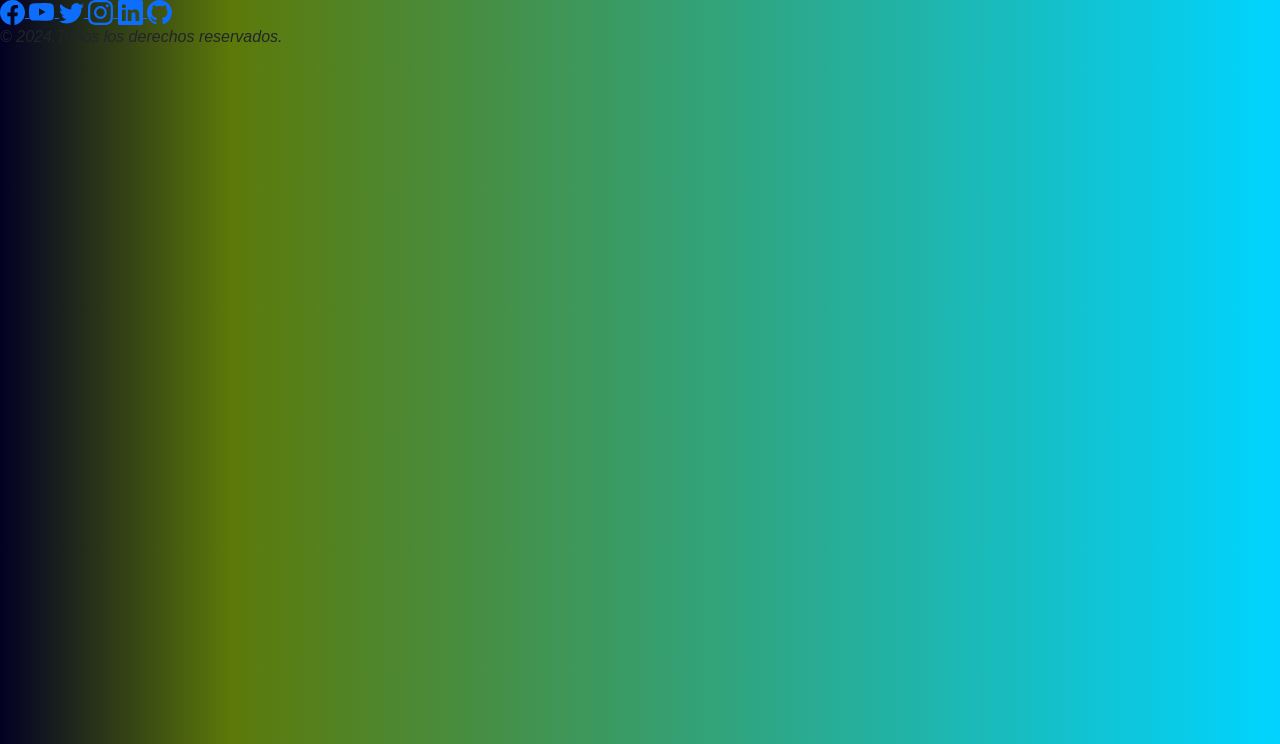
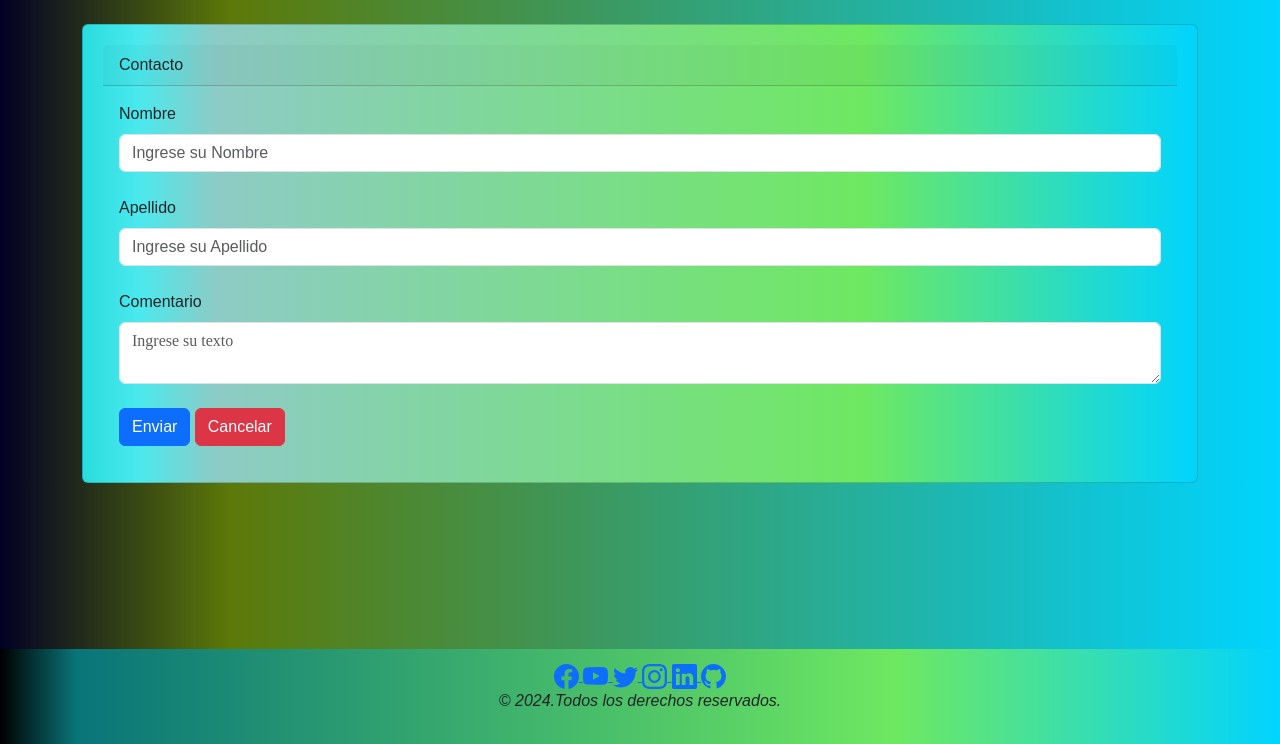
Before and after one commit to Maxibarto87/MAXIPAGINA, a PHP site: page / in a window 1280 px wide. Shown: the part 56-800 px from the top of the page. Run offline with PHP 8.4, Linux system fonts and the light colour scheme.

Commit message:
Se agrgego estilos

```diff
--- /dev/null
+++ b/package.json
@@ -0,0 +1,5 @@
+{
+  "dependencies": {
+    "bootstrap": "^5.3.3"
+  }
+}
--- /dev/null
+++ b/secciones/Contacto/contacto.css
@@ -0,0 +1,40 @@
+.body
+{
+ font-family: 'Segoe UI', Tahoma, Geneva, Verdana, sans-serif;
+}
+
+.card {
+    font-family: Arial, sans-serif;
+    background: rgb(42,220,221);
+background: linear-gradient(90deg, rgba(42,220,221,1) 0%, rgba(74,233,238,1) 5%, rgba(141,203,197,1) 12%, rgba(110,232,97,1) 70%, rgba(0,212,255,1) 100%);
+    padding: 20px;
+    box-sizing: border-box;
+  }
+input::-webkit-input-placeholder { /* Chrome, Edge, Safari */
+    color: #666;
+  }
+
+  input:-moz-placeholder { /* Firefox 19+ */
+    color: #666;
+  }
+
+  input::-moz-placeholder { /* Firefox 18- */
+    color: #666;
+  }
+
+  input:-ms-input-placeholder { /* Internet Explorer 10+ */
+    color: #666;
+  }
+
+  .textarea-form-control {
+    width: 100%; /* O el ancho que prefieras */
+    height: 250px; /* Ajusta esta altura según lo que necesites */
+    resize: none; /* Esto evita que el usuario cambie el tamaño del textarea */
+}
+
+form textarea
+{
+    font-family:'Times New Roman', Times, serif;
+
+
+}
--- a/secciones/Contacto/index.php
+++ b/secciones/Contacto/index.php
@@ -4,9 +4,36 @@
 <head>
     <meta charset="UTF-8">
     <meta name="viewport" content="width=device-width, initial-scale=1.0">
+     <link rel="stylesheet" href="./contacto.css">
     <title>Contacto</title>
 </head>
 <body>
+    <br>
+<div class="card">
+
+        <div class="card-header">
+            Contacto
+        </div>
+        <div class="card-body">
+            <form action="" method="post">
+            <label for="Nombre" class="form-label">Nombre</label>
+            <input type="text" class="form-control" name="Nombre" id="Nombre" aria-describedby="helpId" placeholder="Ingrese su Nombre">
+            <br>
+
+            <label for="Apellido" class="form-label">Apellido</label>
+            <input type="text" class="form-control" name="Apellido" id="Apellido" aria-describedby="helpId" placeholder="Ingrese su Apellido">
+            <br>
+
+            <label for="textarea" class="form-label">Comentario</label>
+            <textarea class="form-control" name="textarea" id="textarea" aria-describedby="helpId" placeholder="Ingrese su texto"></textarea>
+            <br>
+
+            <button type="submit" name="enviar" id="enviar" class="btn btn-primary">Enviar</button>
+            <a class="btn btn-danger" href="./index.php" role="button">Cancelar</a>
+            </form>
+        </div>
+
+    </div>
 
 </body>
 </html>
--- a/secciones/DesarrolloWeb/index.php
+++ b/secciones/DesarrolloWeb/index.php
@@ -1 +1,3 @@
 <?php require_once("../../templates/header.php") ?>
+
+<?php require_once("../../templates/footer.php") ?>
--- a/secciones/Inicio/style.css
+++ b/secciones/Inicio/style.css
@@ -1,5 +1,28 @@
 body {
     font-family: Arial, sans-serif;
     background: rgb(2,0,36);
-background: linear-gradient(90deg, rgba(2,0,36,1) 0%, rgba(92,121,9,1) 18%, rgba(0,212,255,1) 100%);
+    background: linear-gradient(90deg, rgba(2,0,36,1) 0%, rgba(92,121,9,1) 18%, rgba(0,212,255,1) 100%);
+
 }
+
+
+
+.servicios
+{
+    border-radius: 20px; /* Ajusta el valor para más o menos redondeo */
+}
+
+.footer
+{
+    position: fixed;
+    bottom: 0;
+    left: 0;
+    width: 100%;
+    background-color: #d67171;
+    padding: 15px;
+    text-align: center;
+    background: rgb(0,0,0);
+    background: linear-gradient(90deg, rgba(0,0,0,1) 0%, rgba(9,117,121,1) 6%, rgba(110,232,97,1) 70%, rgba(0,212,255,1) 100%);
+    gap: 5px;
+
+}
--- a/secciones/Sobremi/index.php
+++ b/secciones/Sobremi/index.php
@@ -5,7 +5,7 @@
     <meta charset="UTF-8">
     <meta name="viewport" content="width=device-width, initial-scale=1.0">
     <link rel="stylesheet" href="../Sobremi/style.css"
-    <title>Sobre mi</title>
+
 </head>
 <body>
     <h1>Sobre mi</h1>
@@ -14,7 +14,7 @@
          en el  <b>centro de formacion laboral</b> en el cual me forme, Tambien en el mismo año el curso de Python en digitalmind y en la utn.
         En el año 2023 me segui formando con el curso de desarrollo web full stack y diseñador UX/UI de <b>digital mind</b> .
     </p>
-    <img src="../../IMG_20230624_161626133.jpg" alt="Foto de maxi y sus caracteristicas" srcset="">
+    <img src="../../secciones/img/IMG_20230624_161626133.jpg" alt="Foto de maxi y sus caracteristicas" srcset="">
 
 <?php require_once("../../templates/footer.php") ?>
 </body>
```
Also changed, not shown: secciones/Diplomas/diploma.js (+6 -10 lines), secciones/Diplomas/index.php (+8 -1 lines), secciones/Diplomas/style.css (+27 -8 lines), secciones/Inicio/index.php (+4 -7 lines), secciones/Sobremi/style.css (+15 -0 lines), package-lock.json (added), secciones/img/Captura de pantalla 2024-10-03 125730.png (added), secciones/img/Captura de pantalla 2024-10-14 085746.jpg (added), secciones/img/Captura de pantalla 2024-10-14 130446.png (added), secciones/img/Diploma Back end (1).jpg (deleted), secciones/img/Diploma Back end1.jpg (added).
